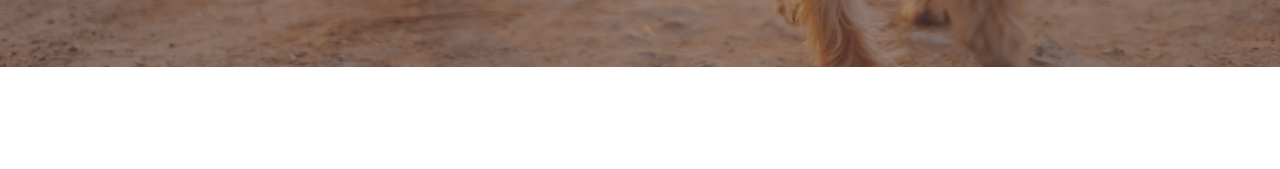
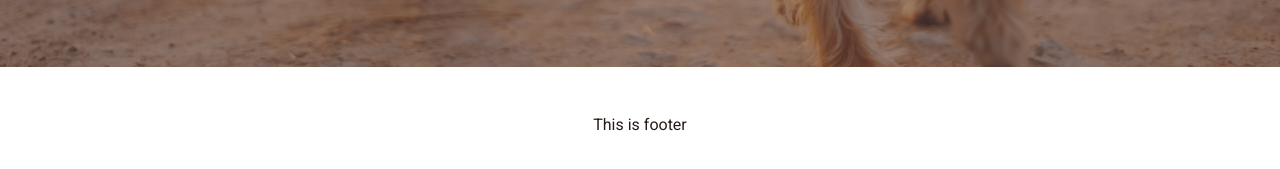
Before and after one commit to rudzupuke/SGT-final-task, a React (Create React App) app in the folder frontend/: page / in a window 1280 px wide. Shown: the part 733-902 px from the top of the page. Before the commit the page ends 800 px from the top, so only its background shows below. Built offline with nearby package versions, Linux system fonts and the light colour scheme.

Commit message:
some styles improvements before starting footer

```diff
--- /dev/null
+++ b/frontend/src/components/Footer/Footer.js
@@ -0,0 +1,7 @@
+import "./Footer.scss";
+
+const Footer = () => {
+    return <footer className="footer">This is footer</footer>;
+};
+
+export default Footer;
--- /dev/null
+++ b/frontend/src/components/Footer/Footer.scss
@@ -0,0 +1,6 @@
+@use "../../App.scss" as shared;
+
+.footer {
+    padding: 3em;
+    text-align: center;
+}
--- a/frontend/src/components/Header/Header.scss
+++ b/frontend/src/components/Header/Header.scss
@@ -126,12 +126,12 @@
             transform: translateX(0%);
         }
 
-        ul {
+        .nav__list {
             flex-direction: column;
             justify-content: center;
 
             a {
-                font-size: 16px;
+                font-size: 1.2rem;
                 color: shared.$white;
             }
         }
--- a/frontend/src/pages/Home/Home.js
+++ b/frontend/src/pages/Home/Home.js
@@ -3,6 +3,7 @@ import { Link, useNavigate } from "react-router-dom";
 
 import "./Home.scss";
 import Header from "../../components/Header/Header";
+import Footer from "../../components/Footer/Footer";
 import LoginModal from "../../components/LoginModal/LoginModal";
 import { useCookies } from "react-cookie";
 
@@ -17,6 +18,7 @@ const Home = ({ isOnHomePage, user }) => {
     };
 
     return (
+        <>
             <div className="home">
                 <Header
                     authToken={authToken}
@@ -38,6 +40,8 @@ const Home = ({ isOnHomePage, user }) => {
                     {showModal && <LoginModal setShowModal={setShowModal} />}
                 </div>
             </div>
+            <Footer />
+        </>
     );
 };
 
--- a/frontend/src/pages/Home/Home.scss
+++ b/frontend/src/pages/Home/Home.scss
@@ -5,7 +5,7 @@
     padding: 0;
     min-height: 100vh;
     display: grid;
-    grid-template-rows: auto 1fr;
+    grid-template-rows: auto 1fr auto;
     background: linear-gradient(
         to bottom,
         rgba(82, 65, 65, 0.5) 0%,
```
Lines whose indentation alone changed are shown as unchanged.
